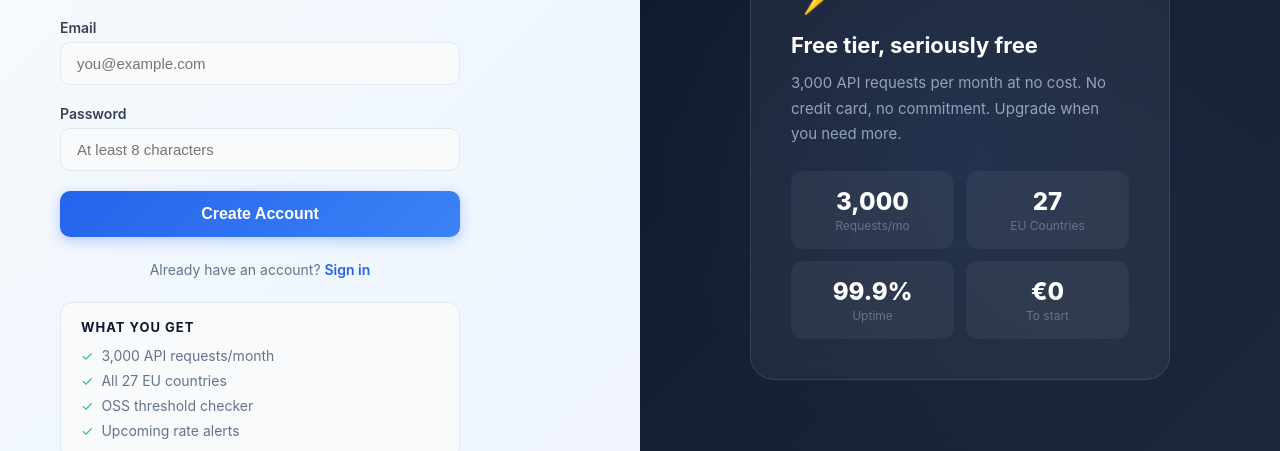
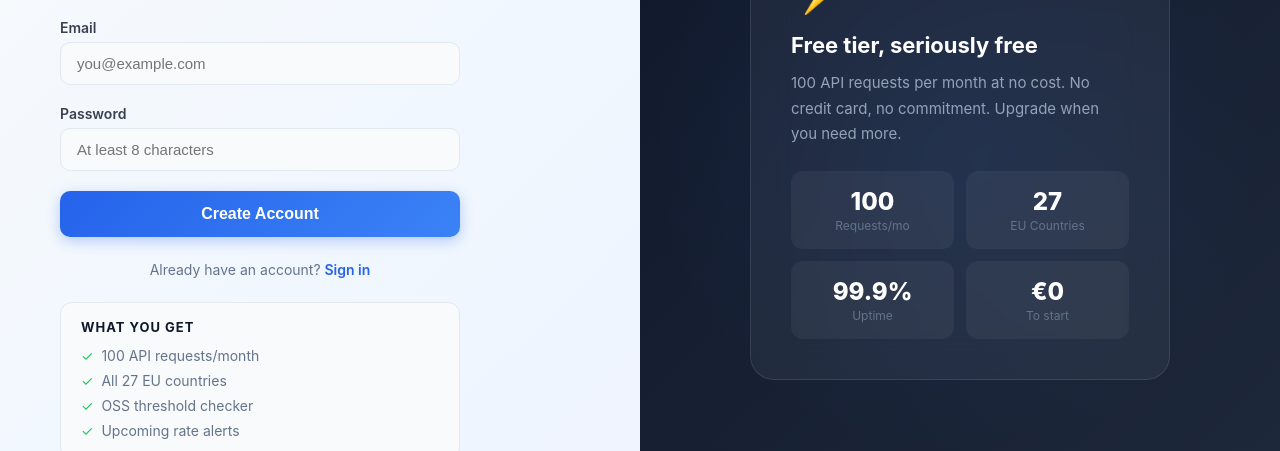
Before and after one commit to davideponti/vatrate, a Next.js app in the folder apps/web/: page /signup in a window 1280 px wide. Shown: the part 252-703 px from the top of the page. Built offline with nearby package versions, Linux system fonts and the light colour scheme.

Commit message:
Change free tier from 3,000 to 100 API requests/month

```diff
--- a/apps/web/app/dashboard/page.tsx
+++ b/apps/web/app/dashboard/page.tsx
@@ -106,7 +106,7 @@ export default function DashboardPage() {
 
   const activeKeys = apiKeys.filter(k => k.is_active && !k.revoked_at);
   const totalUsed = apiKeys.reduce((s, k) => s + k.requests_used, 0);
-  const totalLimit = apiKeys[0]?.requests_limit || 3000;
+  const totalLimit = apiKeys[0]?.requests_limit || 100;
 
   return (
     <div style={{minHeight: '100vh', display: 'flex', flexDirection: 'column', background: '#f8fafc', fontFamily: '-apple-system, BlinkMacSystemFont, "Segoe UI", Roboto, sans-serif'}}>
--- a/apps/web/app/page.tsx
+++ b/apps/web/app/page.tsx
@@ -483,7 +483,7 @@ export default function HomePage() {
       <section style={styles.section}>
         <h2 style={styles.sectionTitle}>Get started in minutes</h2>
         <p style={styles.sectionSub}>
-          No credit card required. Free tier with 3,000 requests/month.
+          No credit card required. Free tier with 100 requests/month.
         </p>
         <div style={styles.stepsContainer}>
           {[
--- a/apps/web/app/signup/page.tsx
+++ b/apps/web/app/signup/page.tsx
@@ -248,7 +248,7 @@ export default function SignupPage() {
             <div style={{fontSize: 13, fontWeight: 700, color: '#0f172a', marginBottom: 8, textTransform: 'uppercase', letterSpacing: 1}}>
               What you get
             </div>
-            {['3,000 API requests/month', 'All 27 EU countries', 'OSS threshold checker', 'Upcoming rate alerts'].map((f, i) => (
+            {['100 API requests/month', 'All 27 EU countries', 'OSS threshold checker', 'Upcoming rate alerts'].map((f, i) => (
               <div key={i} style={{fontSize: 14, color: '#64748b', padding: '4px 0', display: 'flex', alignItems: 'center', gap: 8}}>
                 <span style={{color: '#22c55e'}}>✓</span> {f}
               </div>
@@ -272,14 +272,14 @@ export default function SignupPage() {
               Free tier, seriously free
             </h3>
             <p style={{color: '#94a3b8', lineHeight: 1.7, margin: 0, fontSize: 15}}>
-              3,000 API requests per month at no cost. No credit card, no commitment.
+              100 API requests per month at no cost. No credit card, no commitment.
               Upgrade when you need more.
             </p>
             <div style={{
               marginTop: 24, display: 'grid', gridTemplateColumns: '1fr 1fr', gap: 12,
             }}>
               {[
-                {val: '3,000', label: 'Requests/mo'},
+                {val: '100', label: 'Requests/mo'},
                 {val: '27', label: 'EU Countries'},
                 {val: '99.9%', label: 'Uptime'},
                 {val: '€0', label: 'To start'},
--- a/apps/web/app/webhook/stripe/route.ts
+++ b/apps/web/app/webhook/stripe/route.ts
@@ -138,7 +138,7 @@ export async function POST(request: NextRequest) {
         if (user) {
           await getSupabaseClient()
             .from('users')
-            .update({ plan: 'free', requests_limit: 30000 })
+            .update({ plan: 'free', requests_limit: 100 })
             .eq('id', user.id);
 
           // Revoke all API keys for this user
```
